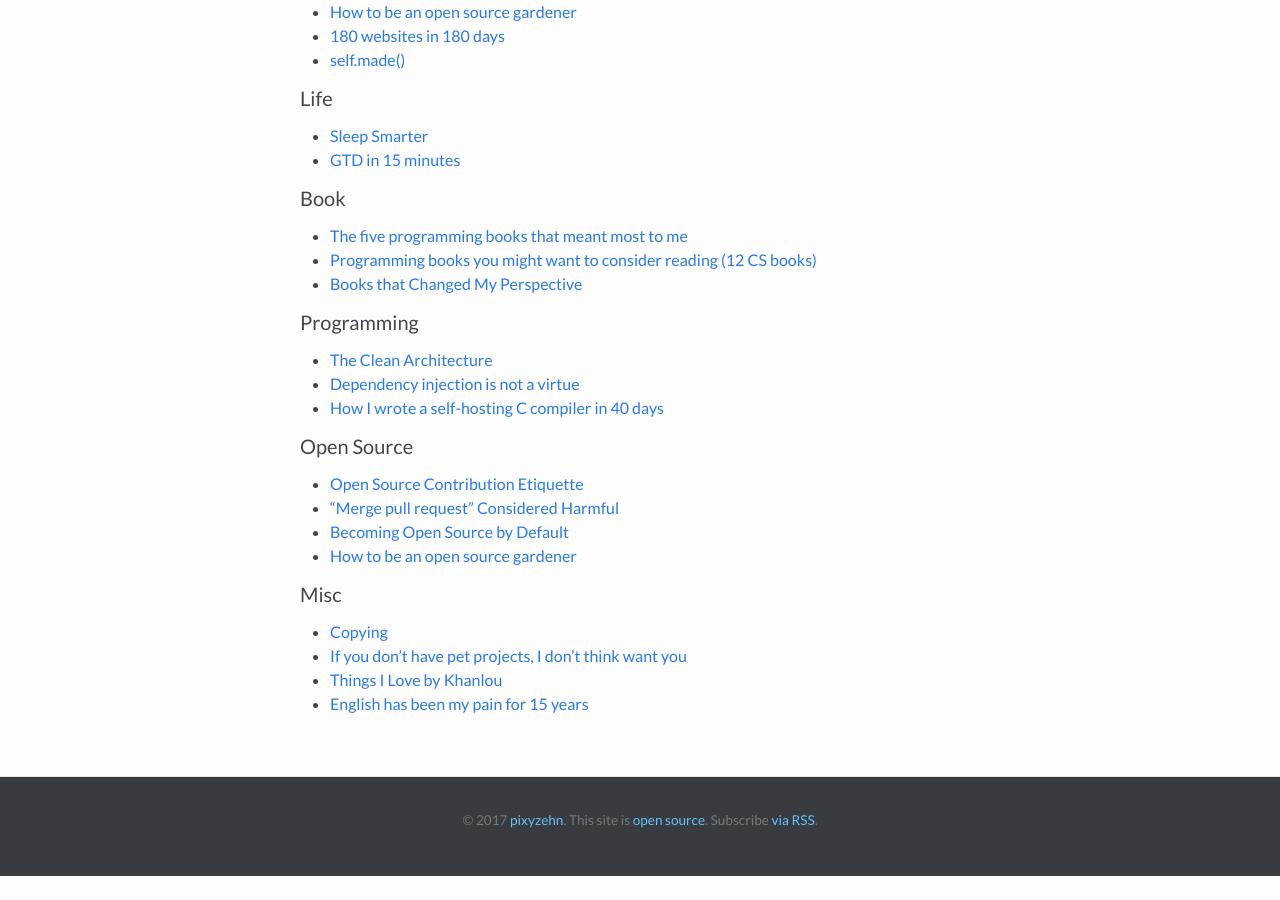
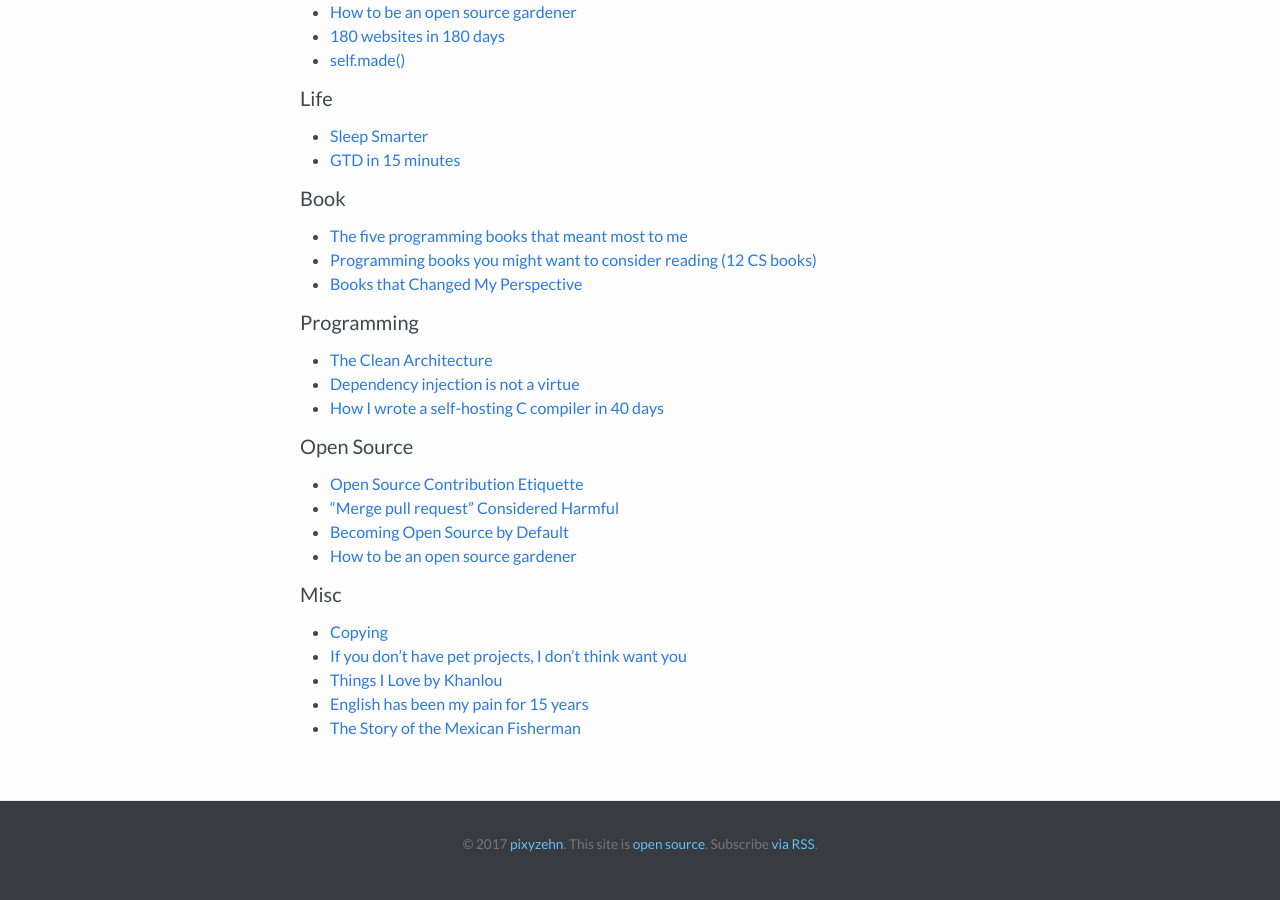
Before and after one commit to pixyzehn/pixyzehn.com, a Jekyll site: the page built from pages/links.md, in a window 1280 px wide and 900 px high, scrolled down 750 px. Built offline with Jekyll 4.4.1, drawn with Linux system fonts in a browser that asks for light colours; before the commit the page ends 1626 px from its top, so only the background shows below that.

Commit message:
Add new link

```diff
--- a/pages/links.md
+++ b/pages/links.md
@@ -59,3 +59,4 @@ To be added...
 - [If you don’t have pet projects, I don’t think want you](https://ayende.com/blog/90113/if-you-dont-have-pet-projects-i-dont-think-i-want-you)
 - [Things I Love by Khanlou](http://khanlou.com/love/)
 - [English has been my pain for 15 years](http://antirez.com/news/61)
+- [The Story of the Mexican Fisherman](https://bemorewithless.com/the-story-of-the-mexican-fisherman/)
```
